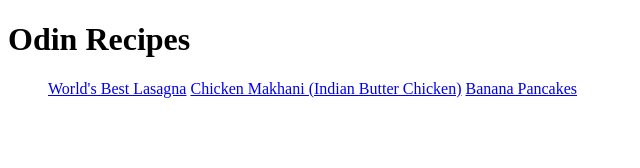
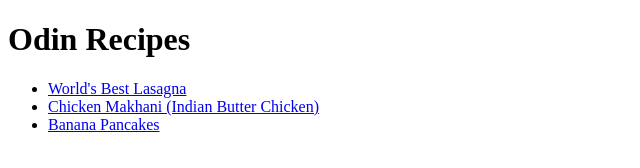
Before and after one commit to sstarrk/odin-recipes, a plain HTML site: page index.html in a window 1280 px wide. Shown: the whole page, without its empty margins (0-640 px from the left). Drawn offline with Linux system fonts and the light colour scheme.

Commit message:
Change ls elements to li

```diff
--- a/index.html
+++ b/index.html
@@ -7,9 +7,9 @@
     <body>
         <h1>Odin Recipes</h1>
         <ul>
-            <ls><a href="./recipes/lasagna.html">World's Best Lasagna</a></ls>
-            <ls><a href="./recipes/chicken.html">Chicken Makhani (Indian Butter Chicken)</a></ls>
-            <ls><a href="./recipes/pancakes.html">Banana Pancakes</a></ls>
+            <li><a href="./recipes/lasagna.html">World's Best Lasagna</a></li>
+            <li><a href="./recipes/chicken.html">Chicken Makhani (Indian Butter Chicken)</a></li>
+            <li><a href="./recipes/pancakes.html">Banana Pancakes</a></li>
         </ul>
     </body>
 </html>
```
